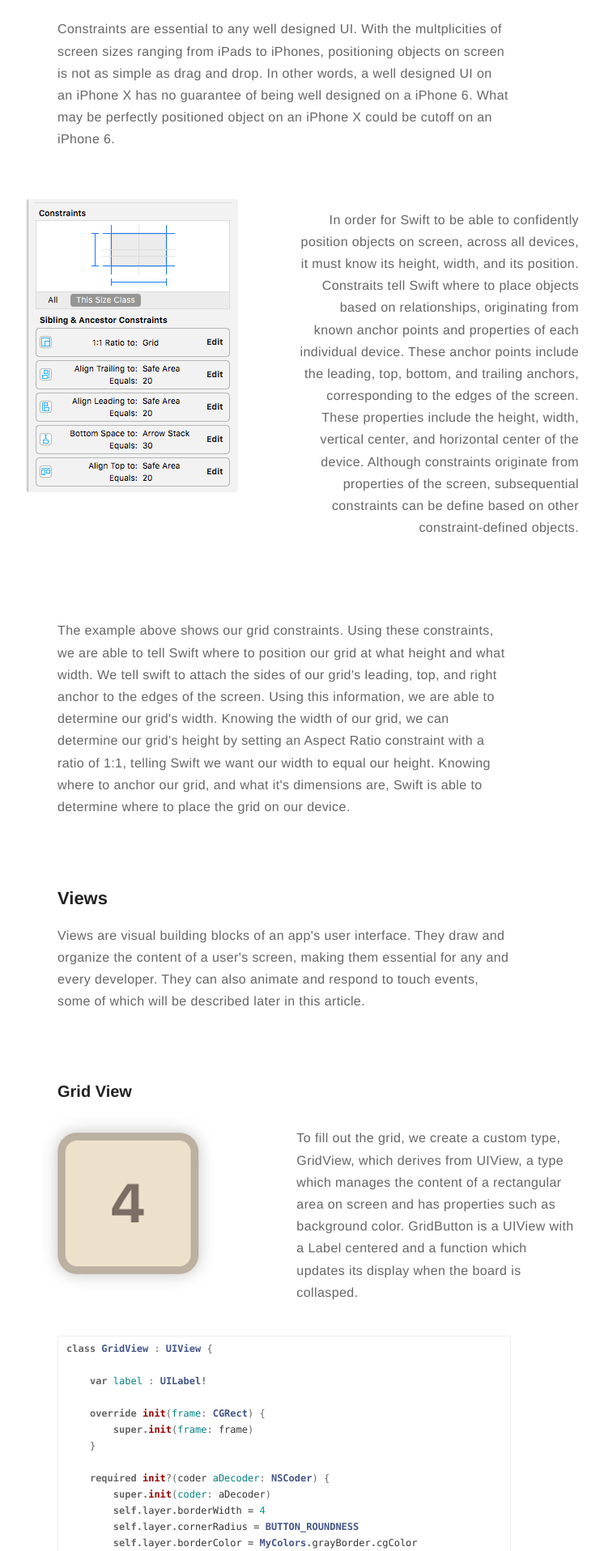
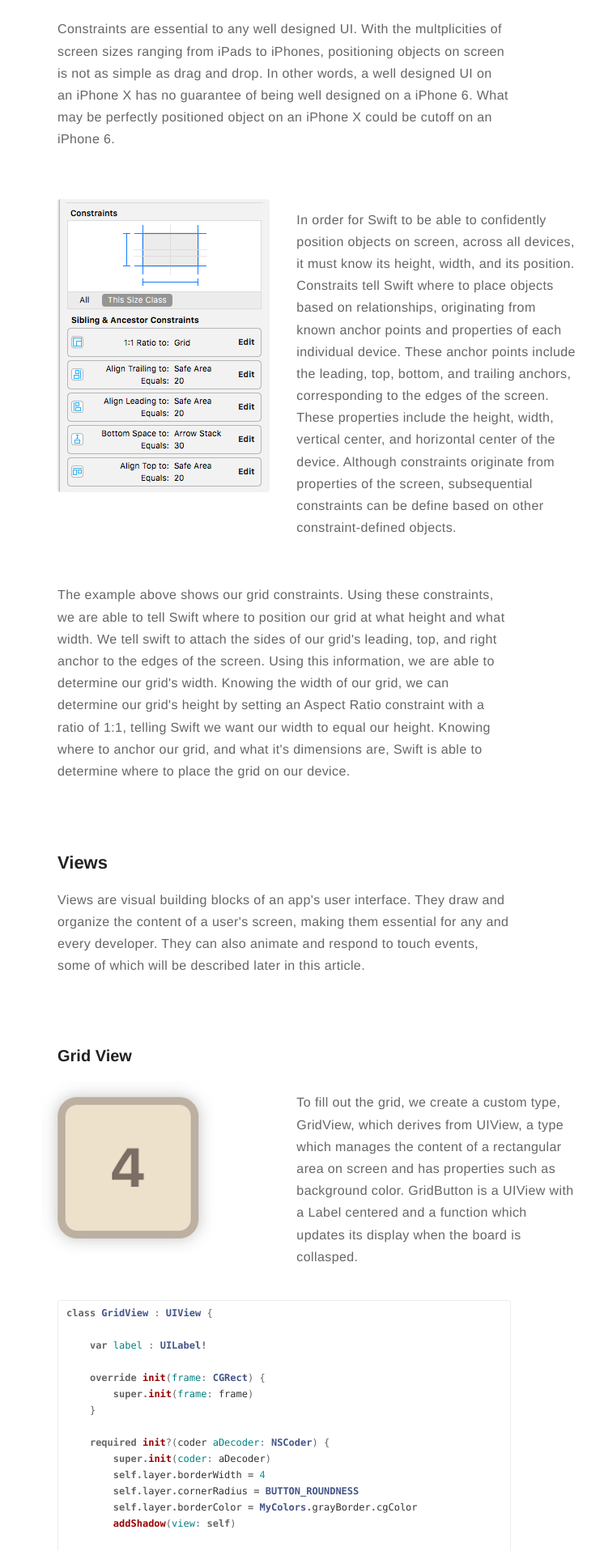
Before and after one commit to eriktanner/SwiftAppBlog, a Jekyll site: the page built from _posts/2019-02-22-2048.markdown, in a window 1280 px wide. Shown: the part 3404-5320 px from the top of the page at 81% size, without its empty margins (289-1035 px from the left). Built offline with Jekyll 4.4.1, drawn with Linux system fonts in a browser that asks for light colours; comment, search, counter and statistics services are not loaded.

```diff
--- a/_posts/2019-02-22-2048.markdown
+++ b/_posts/2019-02-22-2048.markdown
@@ -83,8 +83,8 @@ The first class project for CMSC436 was to recreate the popular mobile game 2048
     <p> Constraints are essential to any well designed UI. With the multplicities of screen sizes ranging from iPads to iPhones, positioning objects on screen is not as simple as drag and drop. In other words, a well designed UI on an iPhone X has no guarantee of being well designed on a iPhone 6. What may be perfectly positioned object on an iPhone X could be cutoff on an iPhone 6. </p>
 </div>
 
-<div class="side-by-side" style="text-align:right;">
-    <div class="toleft" style="text-align:center">
+<div class="side-by-side" style="margin-bottom: 0px">
+    <div class="toleft" style="text-align:right">
         <img class="image" src="https://eriktanner.github.io/SwiftAppBlog/assets/images/2048/gridViewConstraints.png" alt="Alt Text">
     </div>
 
```
